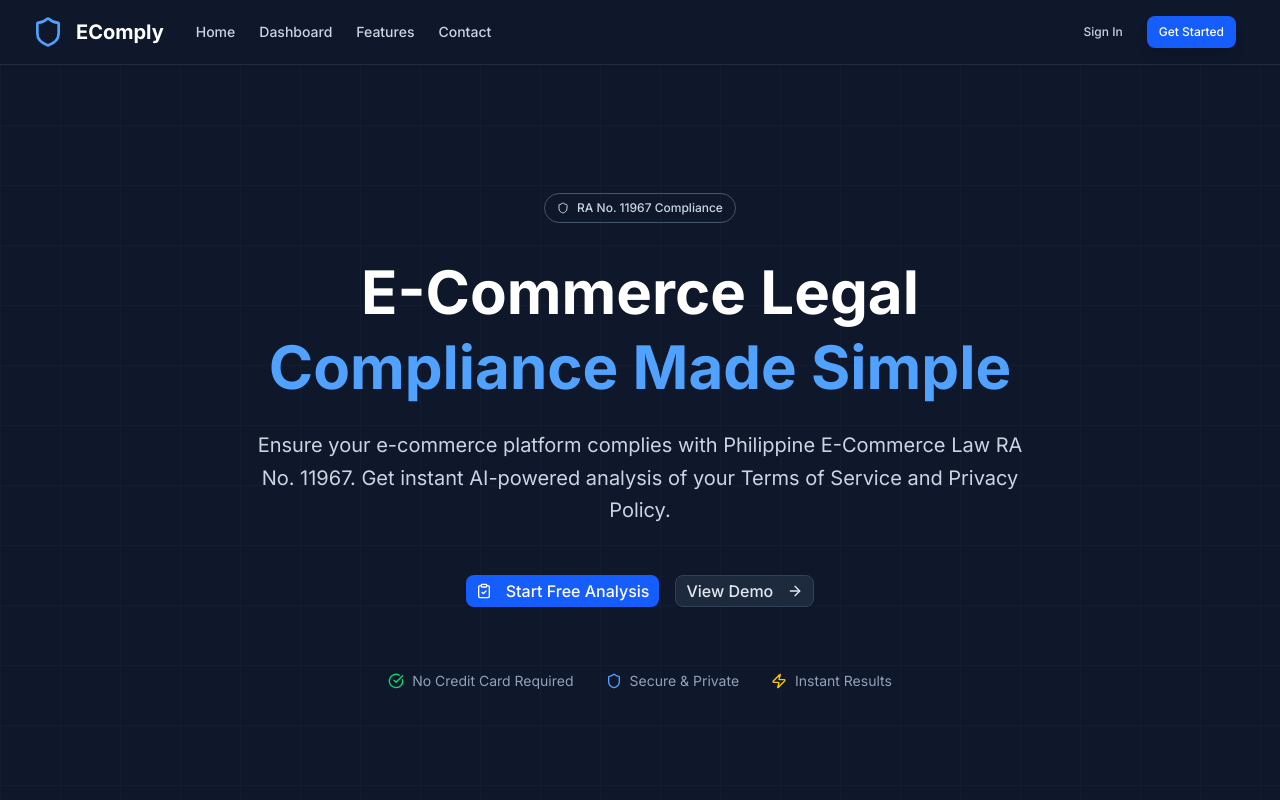
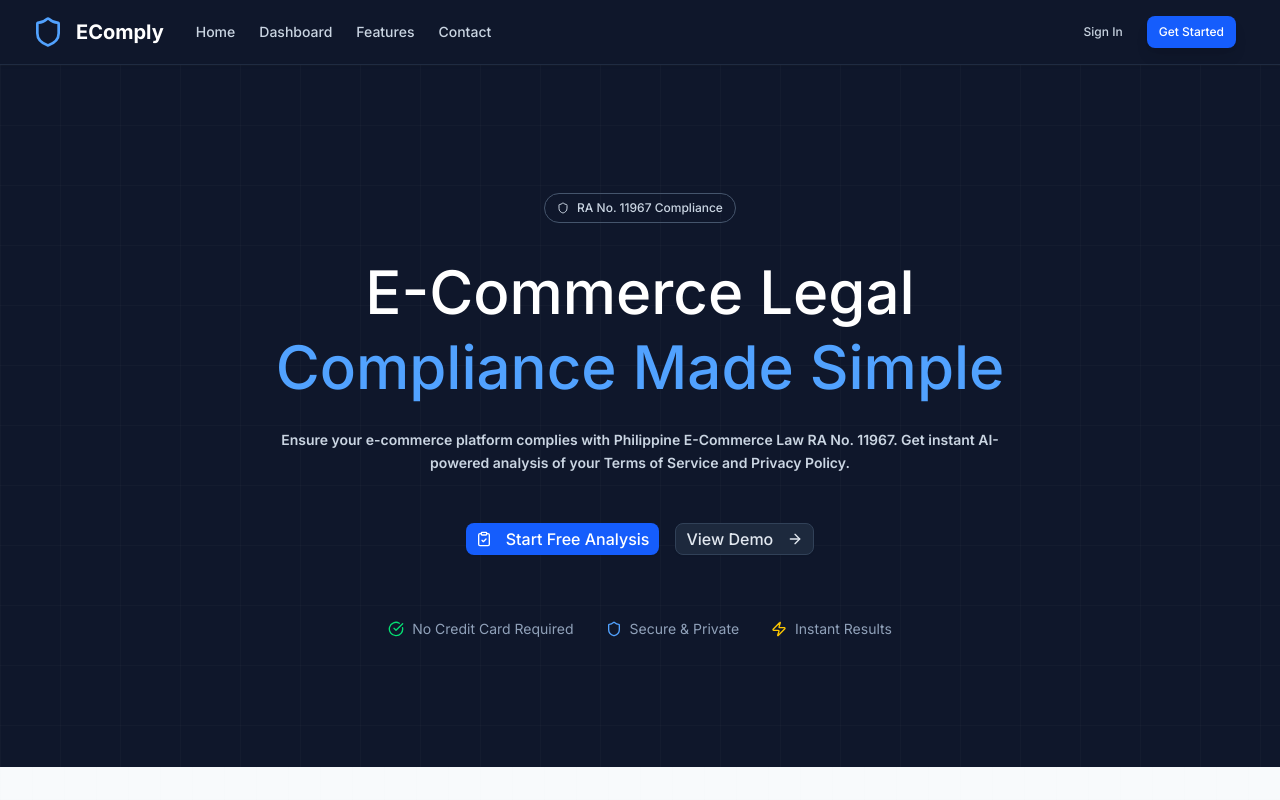
Before and after one commit to ArisAntonioCo/EComply, a Next.js app: page / in a window 1280 px wide. Shown: the top 800 px of the page. Built offline with nearby package versions, Linux system fonts and the light colour scheme; no server answers.

Commit message:
style: update heading and paragraph styles for improved readability and emphasis

```diff
--- a/src/app/page.tsx
+++ b/src/app/page.tsx
@@ -17,13 +17,13 @@ export default function Home() {
               <Shield className="w-3 h-3" />
               RA No. 11967 Compliance
             </div>{/* Headline */}
-            <h1 className="text-4xl sm:text-5xl lg:text-6xl font-bold mb-6 leading-tight">
+            <h1 className="text-4xl sm:text-5xl lg:text-6xl font-medium mb-6 leading-tight">
               E-Commerce Legal
               <span className="block text-blue-400">
                 Compliance Made Simple
               </span>
             </h1>            {/* Subheadline */}
-            <p className="text-lg lg:text-xl text-slate-300 mb-12 max-w-3xl mx-auto leading-relaxed">
+            <p className="text-sm lg:text-sm text-slate-300 mb-12 max-w-3xl mx-auto font-semibold leading-relaxed">
               Ensure your e-commerce platform complies with Philippine E-Commerce Law RA No. 11967.
               Get instant AI-powered analysis of your Terms of Service and Privacy Policy.
             </p>            {/* CTA Buttons */}
```
